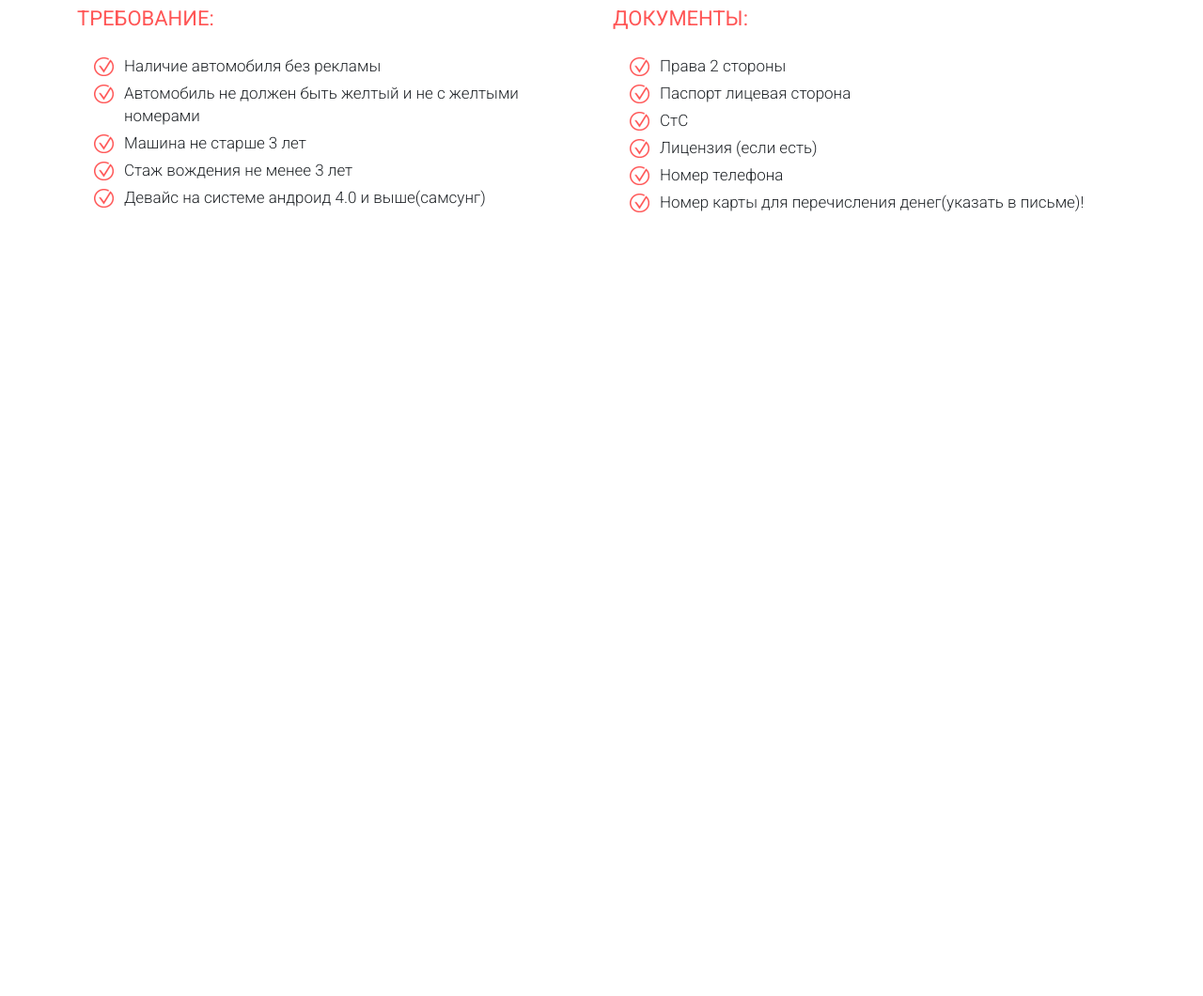
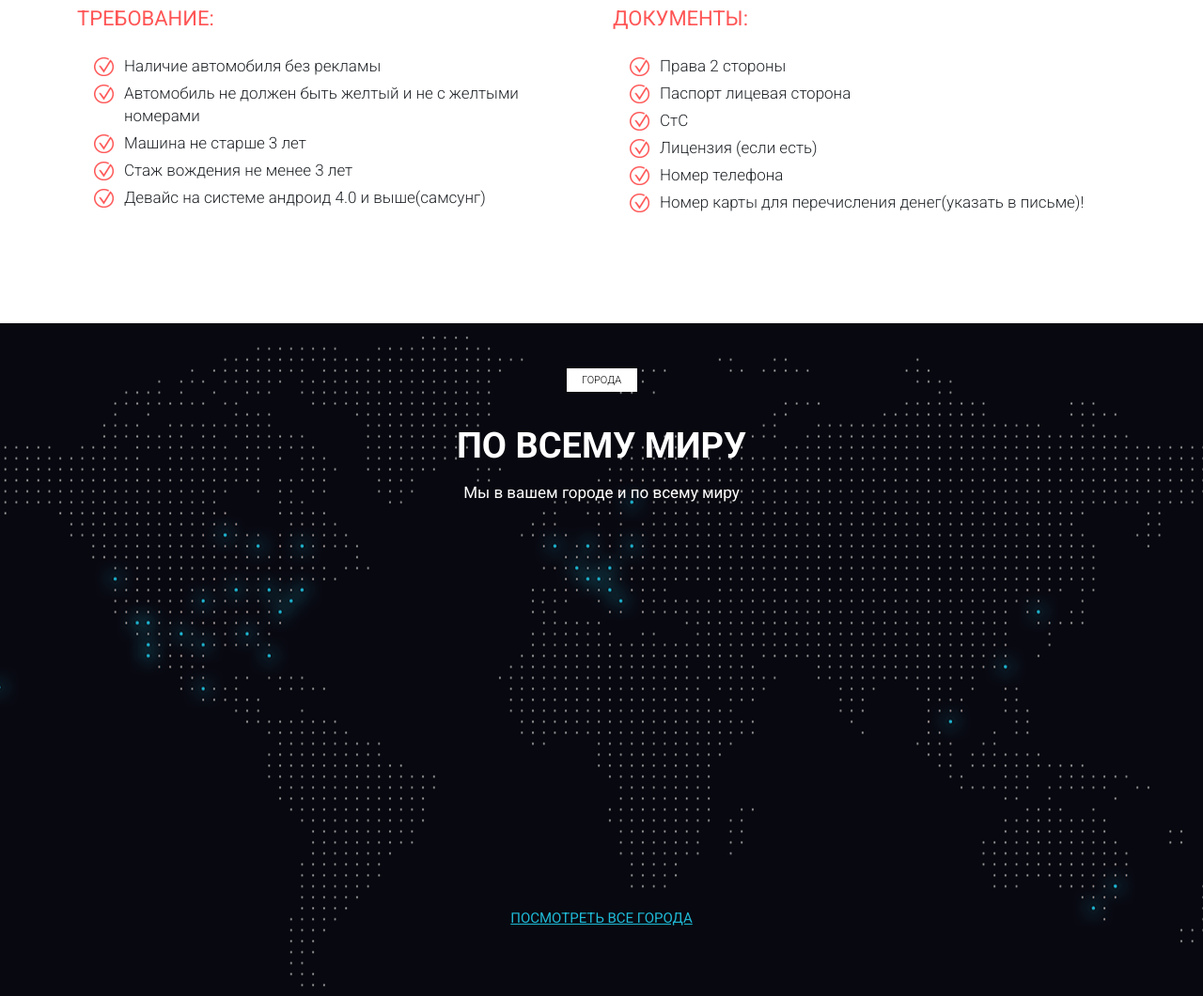
Before and after one commit to Sergey-Navitskiy/Uber_project, a plain HTML site: page index.html in a window 1280 px wide. Shown: the part 4227-5287 px from the top of the page at 94% size. Before the commit the page ends 4571 px from the top, so only its background shows below. Drawn offline with Linux system fonts and the light colour scheme.

Commit message:
last section compl

```diff
--- a/index.html
+++ b/index.html
@@ -367,5 +367,17 @@
         </div>
       </div>
     </section>
+
+
+    <section class="world">
+      <div class="container">
+
+        <div class="label label_white_min">города</div>
+        <div class="title title_white">По всему миру</div>
+        <div class="subtitle subtitle_white">Мы в вашем городе и по всему миру</div>
+
+        <a class="world_link" href="#">посмотреть все города</a>
+      </div>
+    </section>
   </body>
 </html>
--- a/sass/style.sass
+++ b/sass/style.sass
@@ -165,6 +165,11 @@
 	&_white
 		background-color: #fff
 		color: #000
+		&_min
+			color: #000
+			width: 75px
+			height: 25px
+			background-color: #fff
 
 .title
 	position: relative
@@ -328,3 +333,23 @@
 			li
 				&:before
 					background: url('../icons/red_check.png') center (center / cover) no-repeat
+
+.world
+	position: relative
+	min-height: 716px
+	padding: 48px 0 21px 0
+	background:  url('../img/world_bg.png') center (center / cover) no-repeat
+	&_link
+		position: absolute
+		left: 50%
+		transform: translateX(-50%)
+		bottom: 49px
+		color: #1FBAD6
+		text-align: center
+		font-size: 15px
+		font-weight: 400
+		line-height: 68px
+		text-transform: uppercase
+		&:hover
+			text-decoration: none
+			color: #fff
```
Also changed, not shown: css/style.css, 1 other file.
